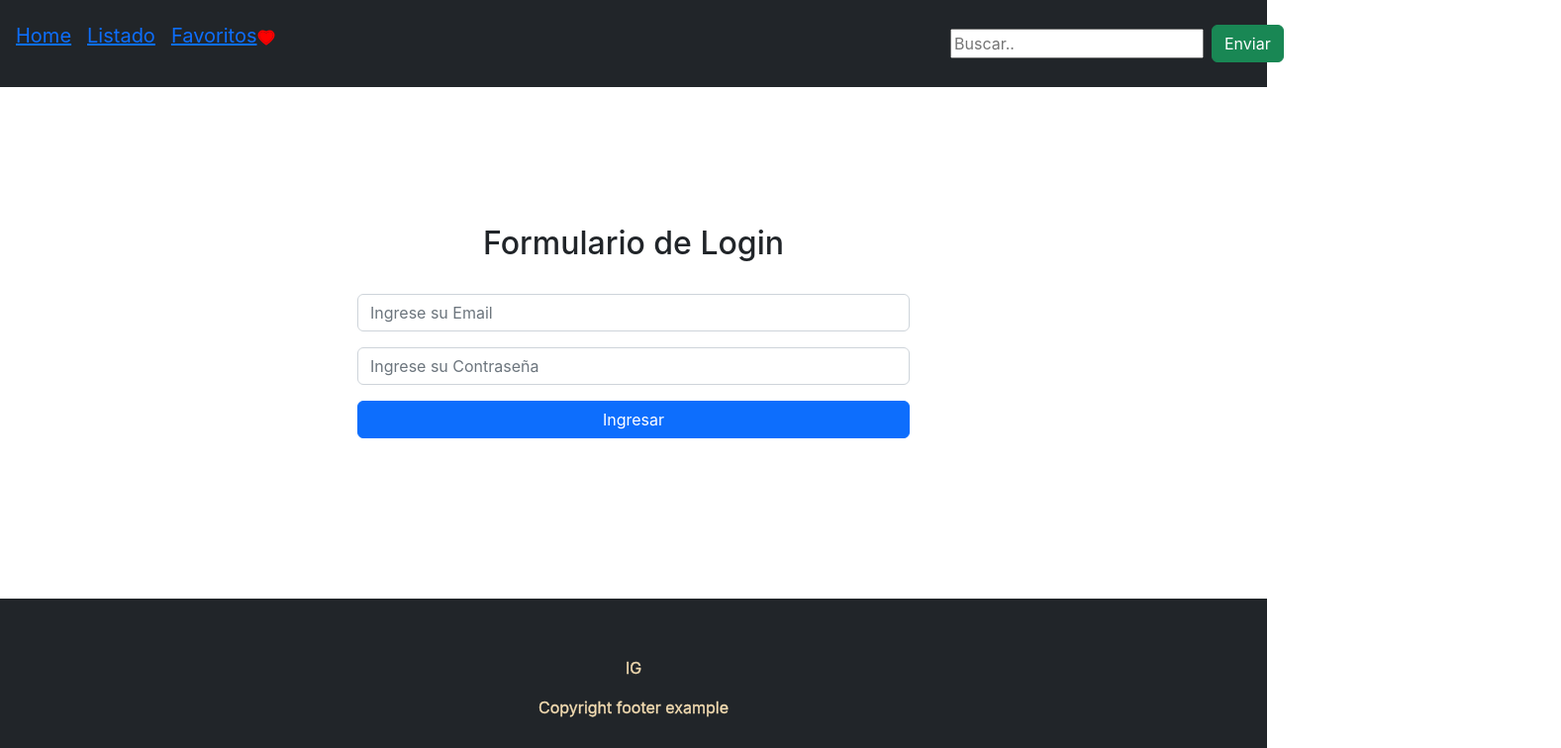
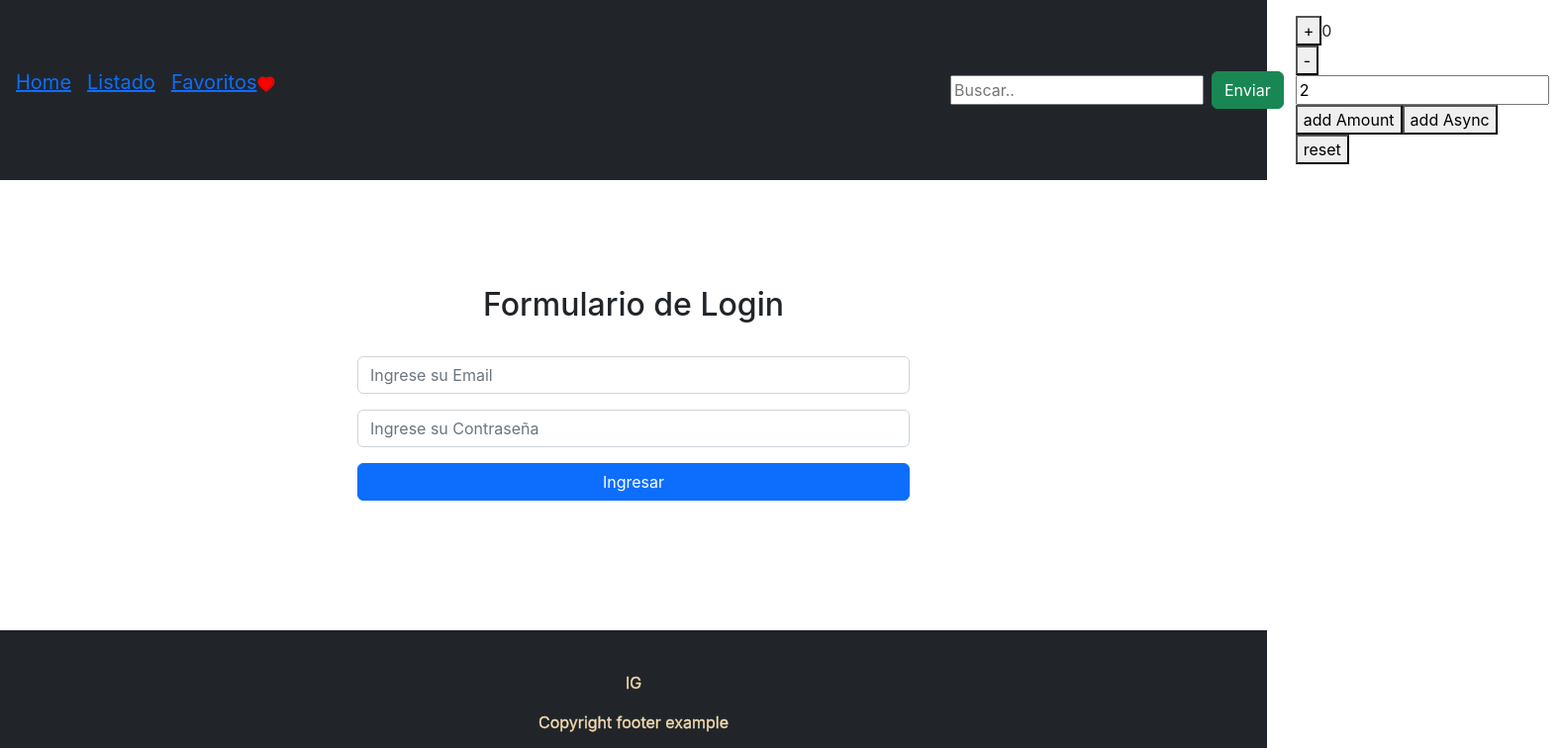
Before and after one commit to ROBERT-Gimenez/Ejercicios-practicas, a React (Create React App) app: page / in a window 1280 px wide. Shown: the top 756 px of the page at 99% size, 1577 px wide, since content can reach past the window. Built offline with nearby package versions, Linux system fonts and the light colour scheme.

Commit message:
global state implementation with redux

```diff
--- /dev/null
+++ b/src/components/Counter.js
@@ -0,0 +1,63 @@
+import React , {useState} from 'react'
+import { useSelector , useDispatch } from 'react-redux'
+import {
+    decrement,
+    increment,
+    incrementByAmount,
+    incrementAsync ,
+    selectCount,
+    resetAmount } from '../store/features/counterSlice'
+
+export default function Counter() {
+
+    const count = useSelector(selectCount);
+    const dispatch = useDispatch();
+    const [incrementAmount , setIncrementAmount] = useState('2');
+
+
+  return (
+    <div>
+        <div className='container'>
+            <button
+             aria-label={"increment"}
+             onClick={()=>{dispatch(increment())}}   >
+                +
+             </button>
+             <span>{count}</span>
+        </div>
+        <div className='container'>
+            <button
+             aria-label={"Decrement"}
+             onClick={()=>{dispatch(decrement())}}   >
+                -
+             </button>
+        </div>
+        <div className='container'>
+            <input
+             aria-label={"Set increment Amount"}
+             value={incrementAmount}
+             onChange={e => setIncrementAmount(e.target.value)}
+             />
+             <button
+             aria-label={"Decrement"}
+             onClick={()=>{dispatch(incrementByAmount(Number(incrementAmount) || 0))
+             }}>
+                add Amount
+             </button>
+             <button
+             aria-label={"Decrement"}
+             onClick={()=>{dispatch(incrementAsync(Number(incrementAmount) || 0))
+             }}>
+                add Async
+             </button>
+             <button
+             aria-label={"Reset"}
+             onClick={()=>{dispatch(resetAmount())
+             }}>
+                reset
+             </button>
+
+        </div>
+    </div>
+  )
+}
--- a/src/components/Header.js
+++ b/src/components/Header.js
@@ -2,6 +2,7 @@
 import {Link} from 'react-router-dom';
 import Buscador from './Buscador';
 import { AiTwotoneHeart } from 'react-icons/ai';
+import Counter from './Counter';
 
 export default function Header({favorites}) {
   return (
@@ -15,6 +16,7 @@
             </ul>
 
         <Buscador/>
+        <Counter/>
         </nav>
     </header>
   )
--- a/src/components/Login.js
+++ b/src/components/Login.js
@@ -46,6 +46,7 @@
             <button variant="primary" className='btn btn-primary mb-3' type="submit" >Ingresar</button>
 
         </form>
-    </div>
+{/*             <div className='containerDiv'><Modal title="Login" content="Debes iniciar sesion"/></div>
+ */}    </div>
   )
 }
--- a/src/components/Modal.js
+++ b/src/components/Modal.js
@@ -1,14 +1,14 @@
-import  ReactDOM  from "react-dom";
-
+import  createPortal  from "react-dom";
+import { render } from "react-dom";
 const Modal = ({title , content}) => {
-    const containerDiv = document.getElementById("containerDiv");
-
-return ReactDOM.createPortal(
+/* const containerDiv = document.getElementById("containerDiv");
+ */
+return render (createPortal(
     <div>
         <h1>{title}</h1>
         <p>{content}</p>
     </div>
-)
+))
 }
 
 export default Modal;
--- a/src/components/Resultado.js
+++ b/src/components/Resultado.js
@@ -1,6 +1,5 @@
 import React from 'react'
 import Listado from './Listado';
-import Modal from './Modal';
 import { Navigate } from 'react-router-dom'; //en react v6 para el redireccionamiento se usa el navigate y useNavigate
 
 
@@ -12,9 +11,8 @@
 
     return (
     <>
-   {/*  {!token && <div><Modal title="Login" content="Debes iniciar sesion"/></div>  } */}
-    {!token && <Navigate to="/" /> }
-        Resultado de Busqueda de: {keyword}
+        {!token && <Navigate to="/" /> }
+         Resultado de Busqueda de: {keyword}
          <Listado addFavs={addFavs} url={ruta}/>
      </>
   )
--- a/src/index.js
+++ b/src/index.js
@@ -3,10 +3,14 @@
 import './index.css';
 import App from './App';
 import {BrowserRouter} from 'react-router-dom'
+import store from './store/store';
+import { Provider } from 'react-redux';
 
 const root = ReactDOM.createRoot(document.getElementById('root'));
 root.render(
+  <Provider store={store}>
   <BrowserRouter>
     <App />
   </BrowserRouter>
+  </Provider>
 );
--- /dev/null
+++ b/src/store/features/counterSlice.js
@@ -0,0 +1,35 @@
+import { createSlice } from "@reduxjs/toolkit";
+
+export const counterSlice = createSlice({
+    name:'counter',
+    initialState:{
+        value:0,
+    },
+    reducers:{
+        increment:(state) => {
+            state.value += 1
+        },
+        decrement:(state) => {
+            state.value -= 1
+        },
+        incrementByAmount:(state , action) => {
+            state.value += action.payload
+        },
+        resetAmount:(state) => {
+            state.value = 0
+        }
+    },
+})
+
+export const {increment , decrement , incrementByAmount ,resetAmount} = counterSlice.actions
+
+
+export const incrementAsync = (amount) => (dispatch) => {
+    setTimeout(() => {
+        dispatch(incrementByAmount(amount))
+    } , 1000)
+}
+
+export const selectCount = (state) => state.counter.value;
+
+export default counterSlice.reducer
--- /dev/null
+++ b/src/store/store.js
@@ -0,0 +1,8 @@
+import {configureStore} from '@reduxjs/toolkit';
+import counterSlice from './features/counterSlice';
+
+export default configureStore({
+    reducer:{
+        counter:counterSlice,
+    },
+})
```
